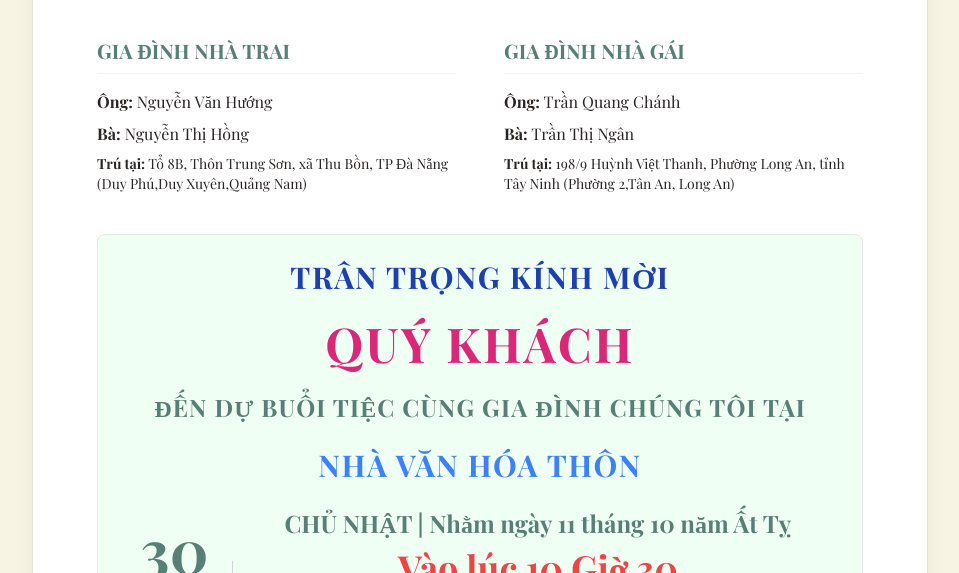
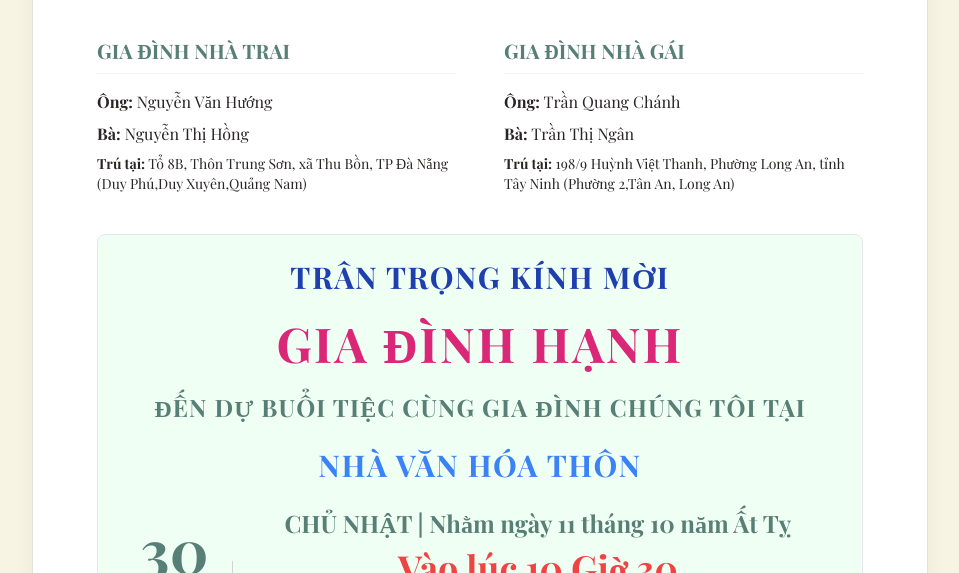
Before and after one commit to genzlamme2026/hanh, a plain HTML site: page index.html in a window 1280 px wide. Shown: the part 527-1100 px from the top of the page, without its empty margins (160-1119 px from the left). Drawn offline with nearby package versions, Linux system fonts and the light colour scheme.

Commit message:
Update index.html

```diff
--- a/index.html
+++ b/index.html
@@ -136,7 +136,7 @@
   		TRÂN TRỌNG KÍNH MỜI
 		</h2>
 		<h2 class="text-5xl font-bold mb-6 text-pink-600 uppercase tracking-wider">
- 		 QUÝ KHÁCH
+ 		 GIA ĐÌNH HẠNH
 		</h2>
 
             <h2 class="text-2xl font-bold mb-6 color-primary uppercase tracking-wider">ĐẾN DỰ BUỔI TIỆC CÙNG GIA ĐÌNH CHÚNG TÔI TẠI</h2>
```
